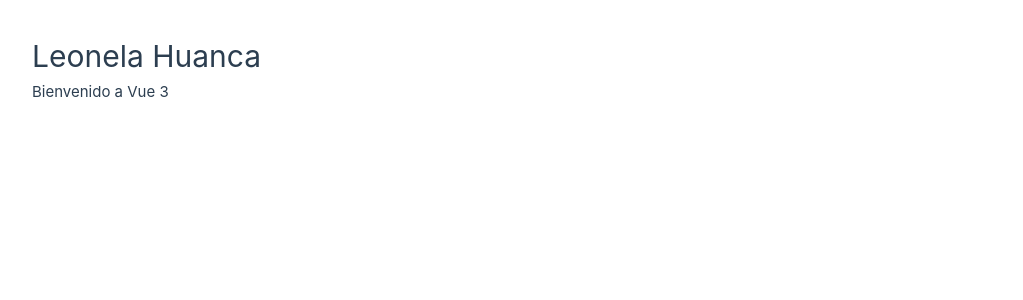
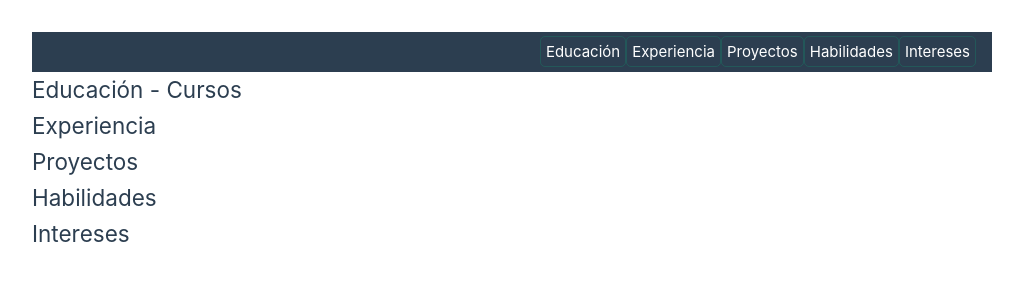
Before and after one commit to LeonelaH/Portafolio-Vuejs, a Vue app: page / in a window 1280 px wide. Shown: the top 300 px of the page, without its empty margins (128-1151 px from the left). Built offline with nearby package versions, Linux system fonts and the light colour scheme.

Commit message:
Clase 4 Barra de Navegacion

```diff
--- a/src/App.vue
+++ b/src/App.vue
@@ -1,13 +1,21 @@
 <script setup>
-const nombreApellido= 'Leonela Huanca';
+import NavBar from './components/icons/NavBar.vue';
 </script>
 
 <template>
-<header>
-    <h1> {{ nombreApellido }} </h1>
-    <p>Bienvenido a Vue 3 </p>
-</header>
+   <header>
+       <!--Barra de Navegacion-->
+       <NavBar/>
+   </header>
+   <main>
+    <section id="educacion"><h2>Educación - Cursos</h2></section>
+    <section id="experiencia"><h2>Experiencia</h2></section>
+    <section id="proyectos"><h2>Proyectos</h2></section>
+    <section id="habilidades"><h2>Habilidades</h2></section>
+    <section id="intereses"><h2>Intereses</h2></section>
+   </main>
 </template>
 
 <style scoped>
+
 </style>
--- a/src/assets/base.css
+++ b/src/assets/base.css
@@ -84,3 +84,7 @@ body {
   -webkit-font-smoothing: antialiased;
   -moz-osx-font-smoothing: grayscale;
 }
+
+li{
+  list-style: none;
+}
--- /dev/null
+++ b/src/components/icons/NavBar.vue
@@ -0,0 +1,67 @@
+
+<template>
+    <nav class="navbar">
+        <div class="navbar-menu">
+          <ul>
+            <a v-for="nav in navegacion" :key="nav.nombre" href="nav.enlace" class="nav-item" >{{nav.nombre}}</a>
+          </ul>
+        </div>
+    </nav>
+</template>
+
+<script setup>
+import { ref } from 'vue';
+const navegacion= ref([
+    {id:1, nombre:'Educación', enlace:'#educacion'},
+    {id:2, nombre:'Experiencia', enlace:'#experiencia'},
+    {id:3, nombre:'Proyectos', enlace:'#proyectos'},
+    {id:4, nombre:'Habilidades', enlace:'#habilidades'},
+    {id:5, nombre:'Intereses', enlace:'#intereses'}
+]);
+
+</script>
+
+<style coped>
+.navbar {
+    background-color:var(--vt-c-indigo);
+    color: #fff;
+    padding: 0.5rem 1rem;
+    align-items: center;
+  }
+.navbar-item {
+    color: #fff;
+    text-decoration: none;
+    margin-right: 1rem;
+}
+.navbar-menu {
+  display: flex;
+  justify-content: flex-end;
+}
+.nav-list{
+  list-style: none;
+}
+a {
+  border: 1px solid ;
+  border-color: hsla(160, 100%, 37%, 0.2);
+  border-radius: 5px;
+  /* Elimina la subrayado de los enlaces y elementos con clase "green" */
+  text-decoration: none;
+  /* Añade una transición suave para los cambios de estilo */
+  transition: 0.4s;
+  /* Añade padding alrededor del contenido */
+  padding: 5px;
+}
+
+a:hover {
+    /* Cambia el color de fondo al pasar el mouse sobre un enlace */
+    background-color: hsla(160, 100%, 37%, 0.2);
+}
+
+@media (max-width: 768px) {
+  .navbar-menu {
+  display: flex;
+  justify-content: flex-end;
+  width: 100%;
+}
+}
+</style>
```
Also changed, not shown: 1 other file (tests, documents, lock files or other folders).
